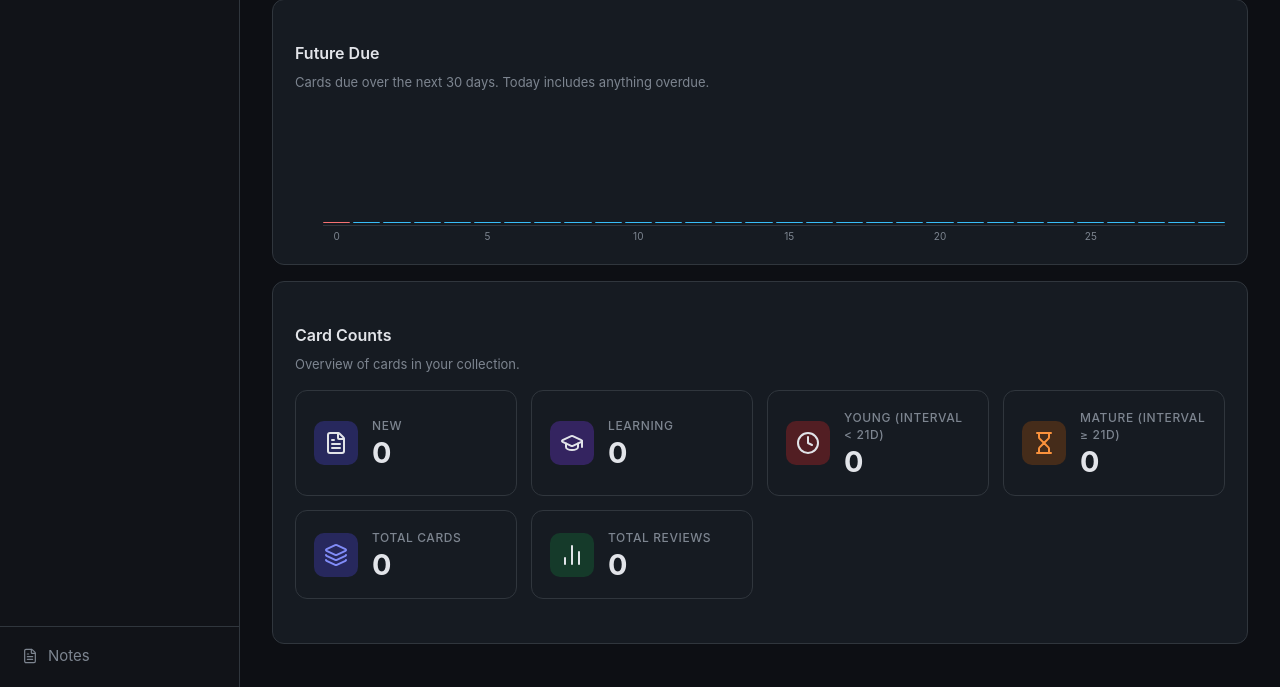
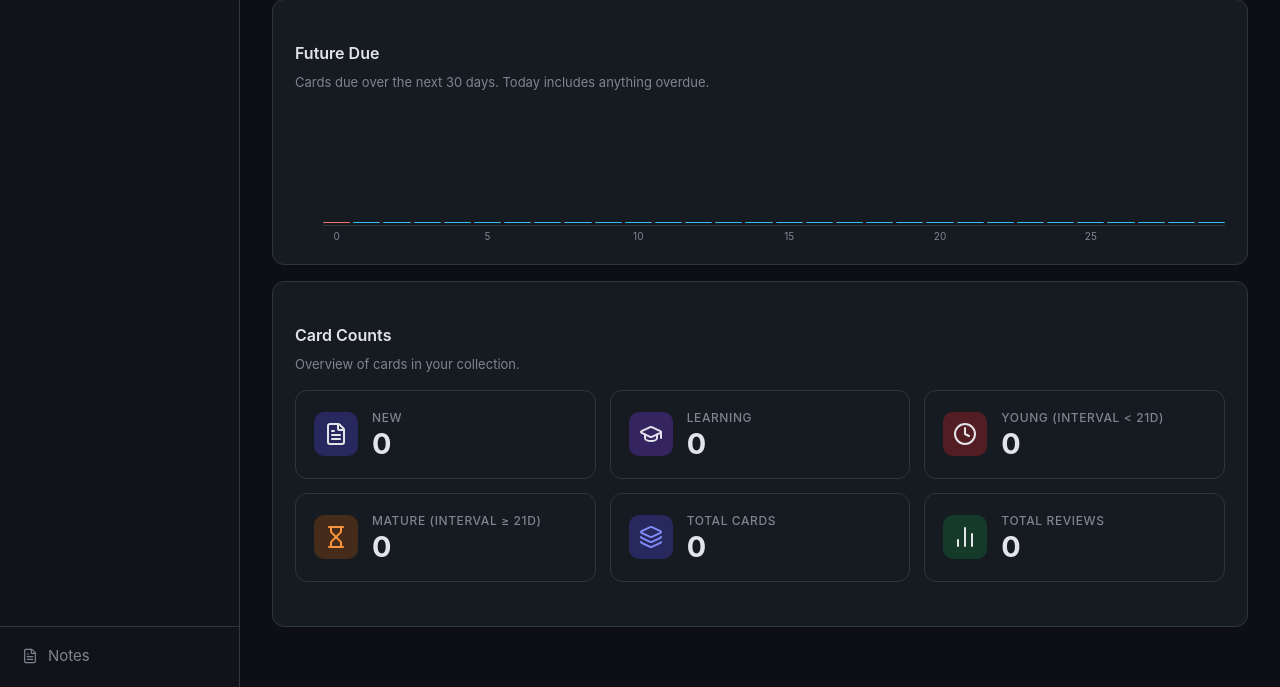
Before and after one commit to Nishanth-Siraj/my-notes-app, a FastAPI app: page /quiz/stats in a window 1280 px wide. Shown: the part 383-1070 px from the top of the page. Run offline with FastAPI, Linux system fonts and the light colour scheme; data comes from the database, SQL or seed files in the repository; data that the repository does not hold is empty; some libraries are stand-ins or nearby versions.

Commit message:
Stats: fix card grid overflow on mobile + heatmap blue today
- stats-counts-grid: 3-col desktop, 2-col mobile (was overflowing with 6 cards)
- Add ?v=2 to heatmap.js on stats page so todayKey fix applies
- CSS v7 cache bust

Co-Authored-By: Claude Sonnet 4.6 <noreply@anthropic.com>

```diff
--- a/notes_app/static/anki.css
+++ b/notes_app/static/anki.css
@@ -660,7 +660,8 @@ table.decks, table.overview-counts, table.info, table.log, table.counts-table {
 .future-chart-wrap { display: flex; gap: 8px; margin-top: 14px; align-items: flex-end; }
 .future-y-axis { display: flex; flex-direction: column-reverse; justify-content: space-between; height: 120px; font-size: 10px; color: var(--fg-subtle); padding-bottom: 2px; min-width: 20px; text-align: right; }
 .future-bars-wrap { flex: 1; min-width: 0; }
-.ov-stats.counts-grid { grid-template-columns: repeat(6, 1fr); }
+.stats-counts-grid { grid-template-columns: repeat(3, 1fr) !important; }
+@media (max-width: 768px) { .stats-counts-grid { grid-template-columns: repeat(2, 1fr) !important; } }
 
 /* browse page */
 .br-search-bar {
--- a/notes_app/templates/anki_base.html
+++ b/notes_app/templates/anki_base.html
@@ -17,7 +17,7 @@
   <link rel="stylesheet" href="https://fonts.googleapis.com/css2?family=Permanent+Marker&display=swap">
   <link rel="stylesheet" href="https://cdnjs.cloudflare.com/ajax/libs/KaTeX/0.16.11/katex.min.css">
   <link rel="stylesheet" href="https://cdnjs.cloudflare.com/ajax/libs/highlight.js/11.9.0/styles/github-dark.min.css">
-  <link rel="stylesheet" href="{{ url_for('static', path='anki.css') }}?v=6">
+  <link rel="stylesheet" href="{{ url_for('static', path='anki.css') }}?v=7">
 </head>
 <body class="anki {% block bodyclass %}{% endblock %}">
 
--- a/notes_app/templates/anki_stats.html
+++ b/notes_app/templates/anki_stats.html
@@ -31,7 +31,7 @@
     <h2 class="stats-h2">Card Counts</h2>
     <p class="stats-sub">Overview of cards in your collection.</p>
   </div>
-  <div class="ov-stats" style="margin-top:16px">
+  <div class="ov-stats stats-counts-grid" style="margin-top:16px">
     <div class="ov-stat-card">
       <div class="ov-stat-icon blue"><i data-lucide="file-text"></i></div>
       <div><div class="ov-stat-label">New</div><div class="ov-stat-val">{{ counts.new }}</div></div>
@@ -61,7 +61,7 @@
 {% endblock %}
 
 {% block scripts %}
-<script src="{{ url_for('static', path='anki_heatmap.js') }}"></script>
+<script src="{{ url_for('static', path='anki_heatmap.js') }}?v=2"></script>
 <script>
 (function () {
   var N = window.Notes;
```
